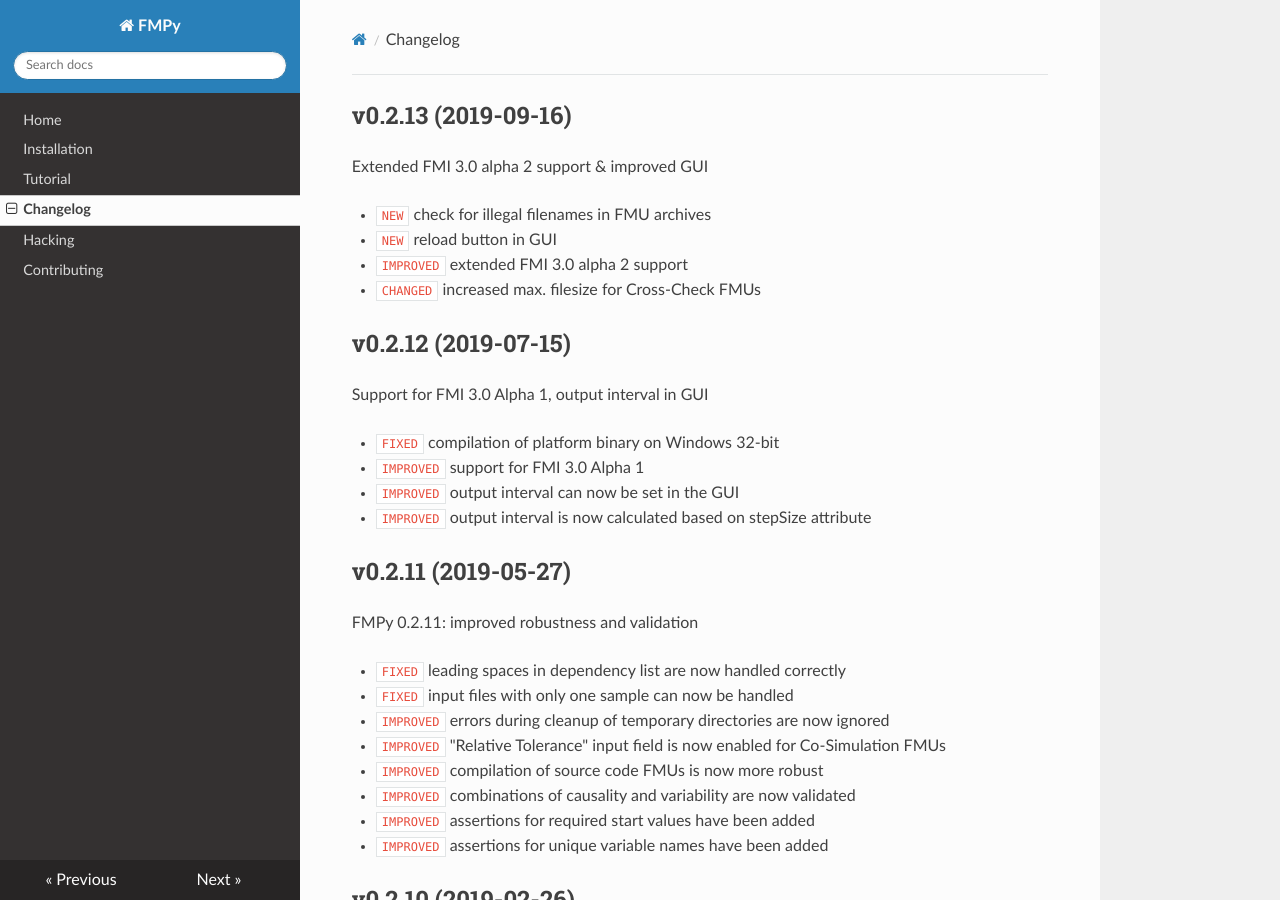
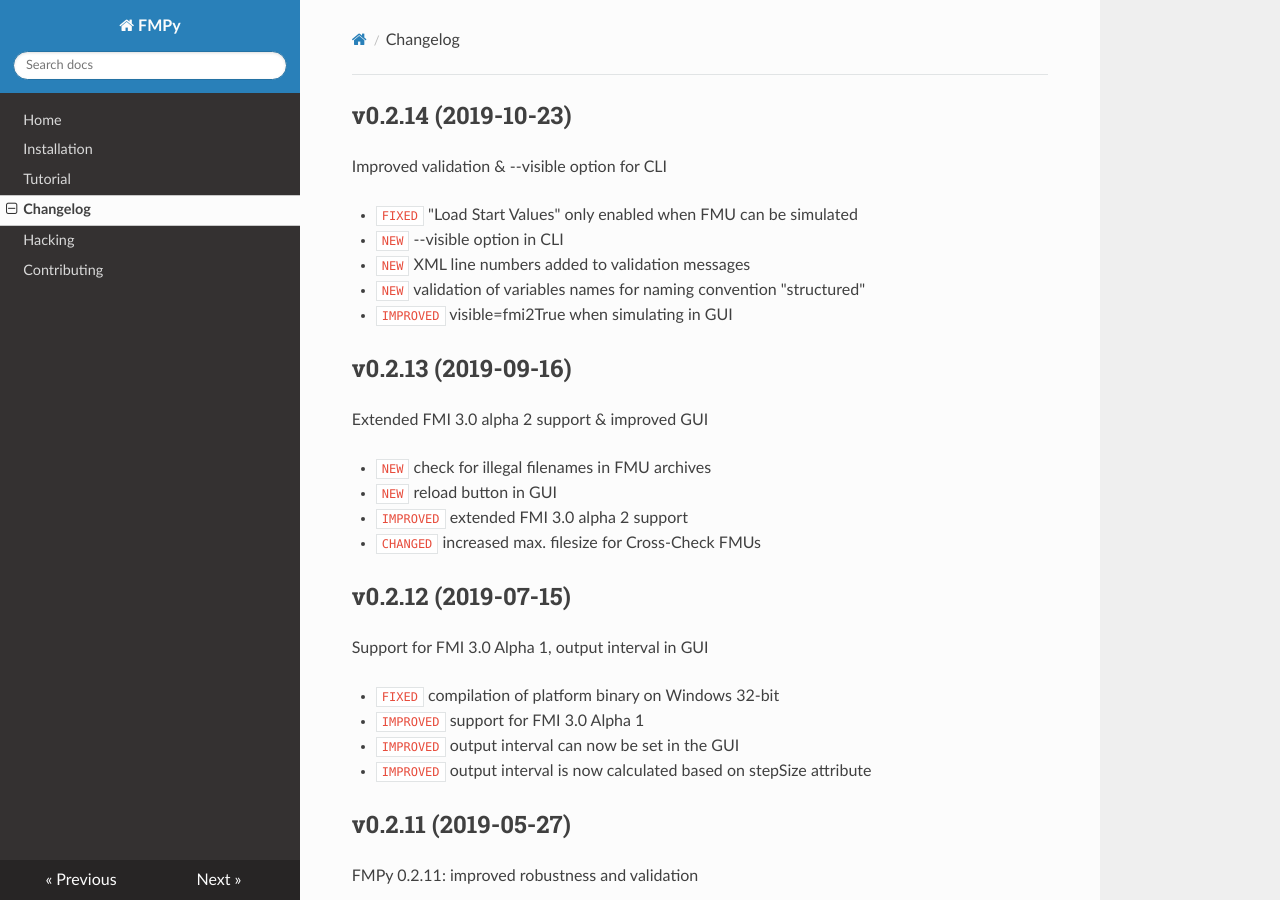
Before and after one commit to CATIA-Systems/FMPy, an MkDocs documentation site: the page built from docs/changelog.md, in a window 1280 px wide and 900 px high. Built offline with MkDocs 1.6.1, drawn with Linux system fonts in a browser that asks for light colours; nearby versions of some CDN libraries; old or Windows-style settings are respelled for this version of MkDocs.

Commit message:
Update changelog

```diff
--- a/docs/changelog.md
+++ b/docs/changelog.md
@@ -1,3 +1,13 @@
+## v0.2.14 (2019-10-23)
+
+Improved validation & --visible option for CLI
+
+- `FIXED` "Load Start Values" only enabled when FMU can be simulated
+- `NEW` --visible option in CLI
+- `NEW` XML line numbers added to validation messages
+- `NEW` validation of variables names for naming convention "structured"
+- `IMPROVED` visible=fmi2True when simulating in GUI
+
 ## v0.2.13 (2019-09-16)
 
 Extended FMI 3.0 alpha 2 support & improved GUI
```
